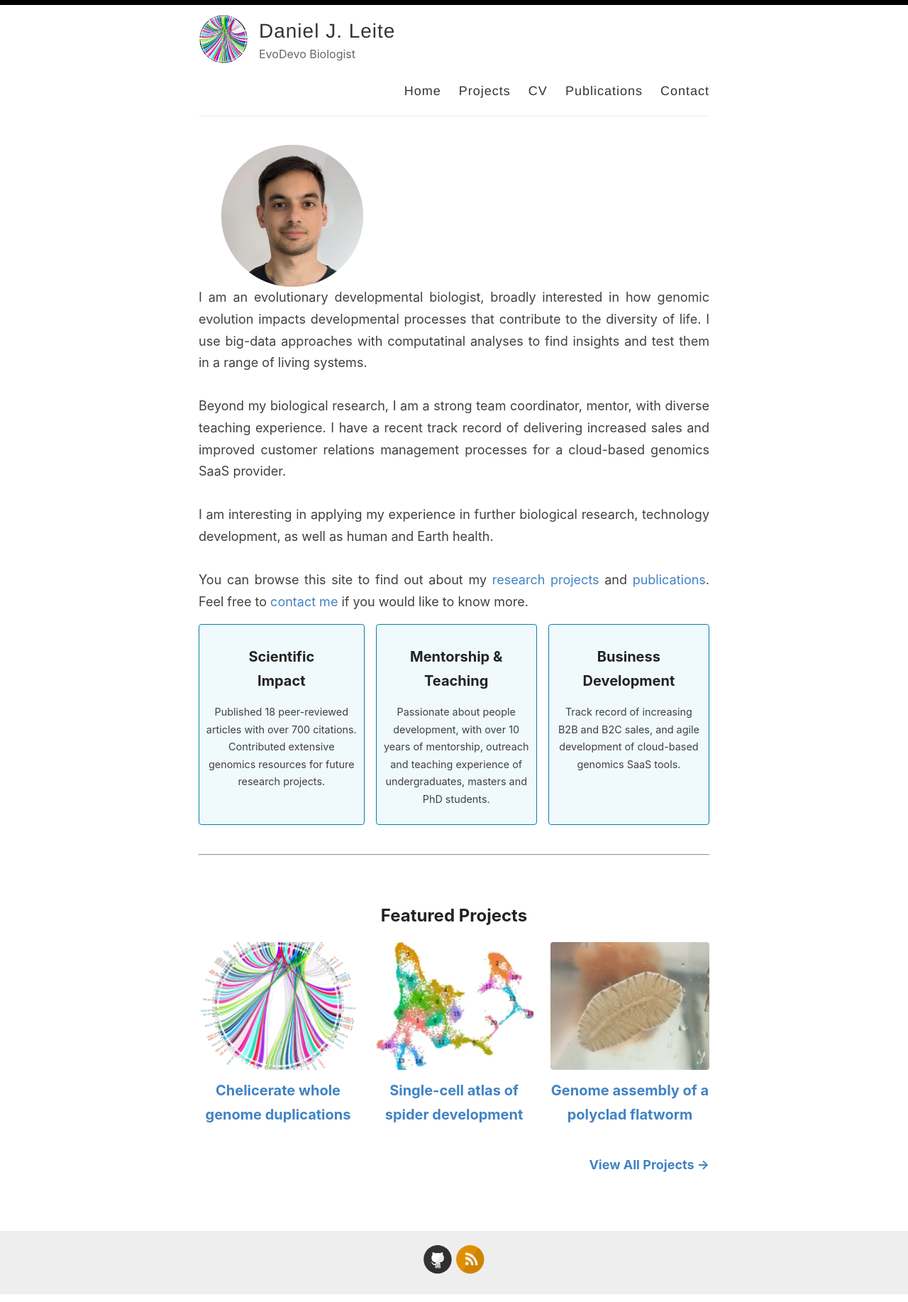
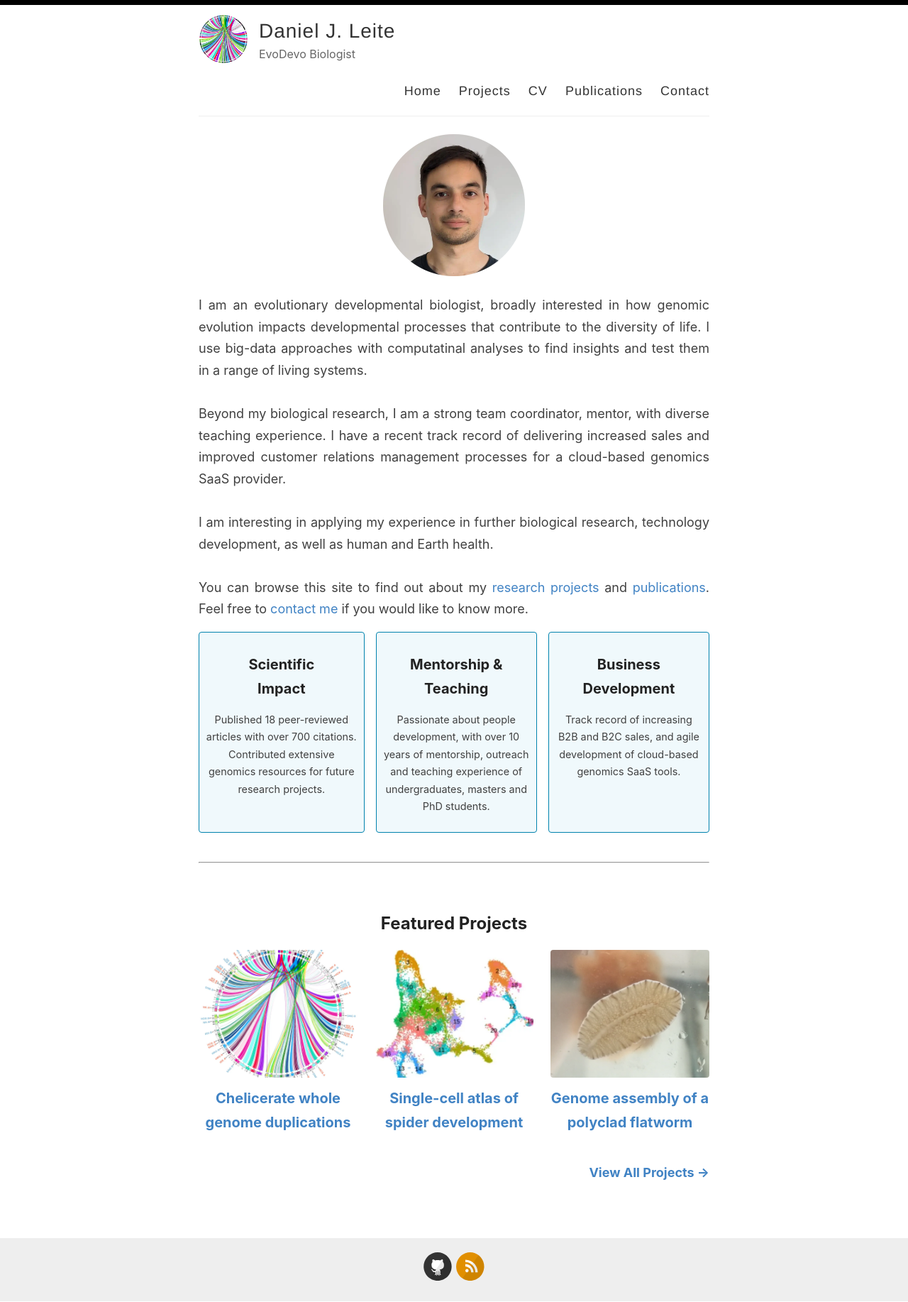
Before and after one commit to djleite/djleite.github.io, a Jekyll site: the page built from index.html, in a window 1280 px wide. Shown: the whole page at 71% size. Built offline with Jekyll 4.4.1, drawn with Linux system fonts in a browser that asks for light colours; the list of posts is cut into pages by our own code.

Commit message:
edit home

```diff
--- a/index.html
+++ b/index.html
@@ -6,12 +6,16 @@ title: Home
 <!-- Section 1: Bio with Image -->
 <section style="padding: 0 0 2rem 0;">
   <div style="overflow: hidden;">
-    <p style="text-align: justify;">
+
+    <!-- Centered image -->
+    <div style="text-align: center; margin-bottom: 1rem;">
       <img
         src="{{ site.baseurl }}/images/DJL_ID_photo.webp"
         alt="DJ Leite Photo"
-        style="float: top; margin-left: 2rem; max-width: 200px; border-radius: 8px;"
+        style="max-width: 200px; border-radius: 8px;"
       >
+    </div>
+    <p style="text-align: justify;">
       I am an evolutionary developmental biologist, broadly interested in how genomic evolution impacts developmental processes that contribute to the diversity of life. I use big-data approaches with computatinal analyses to find insights and test them in a range of living systems.
       <br><br>
       Beyond my biological research, I am a strong team coordinator, mentor, with diverse teaching experience. I have a recent track record of delivering increased sales and improved customer relations management processes for a cloud-based genomics SaaS provider.
```
